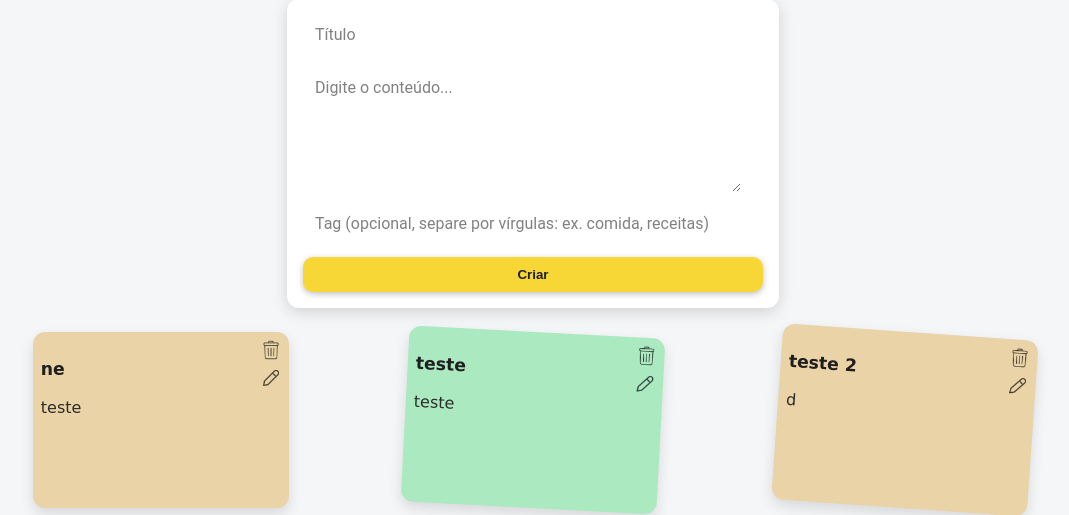
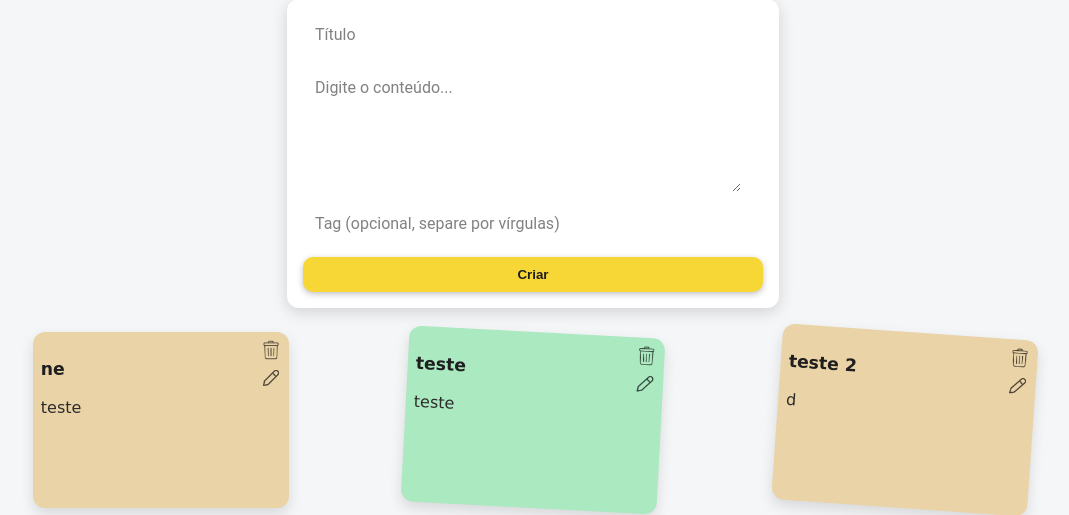
Before and after one commit to insper-classroom/projeto-1-parte-b-anaclaramartinelli20, a Django app: page / in a window 1280 px wide. Shown: the part 113-628 px from the top of the page, without its empty margins (107-1176 px from the left). Run offline with Django 5.2, Linux system fonts and the light colour scheme; data comes from the database, SQL or seed files in the repository; data that the repository does not hold is empty.

Commit message:
alteração no input

```diff
--- a/notes/templates/notes/index.html
+++ b/notes/templates/notes/index.html
@@ -30,7 +30,7 @@
       class="form-card-title"
       type="text"
       name="tag"
-      placeholder="Tag (opcional, separe por vírgulas: ex. comida, receitas)"
+      placeholder="Tag (opcional, separe por vírgulas)"
     />
 
     <button class="btn" type="submit">Criar</button>
```
